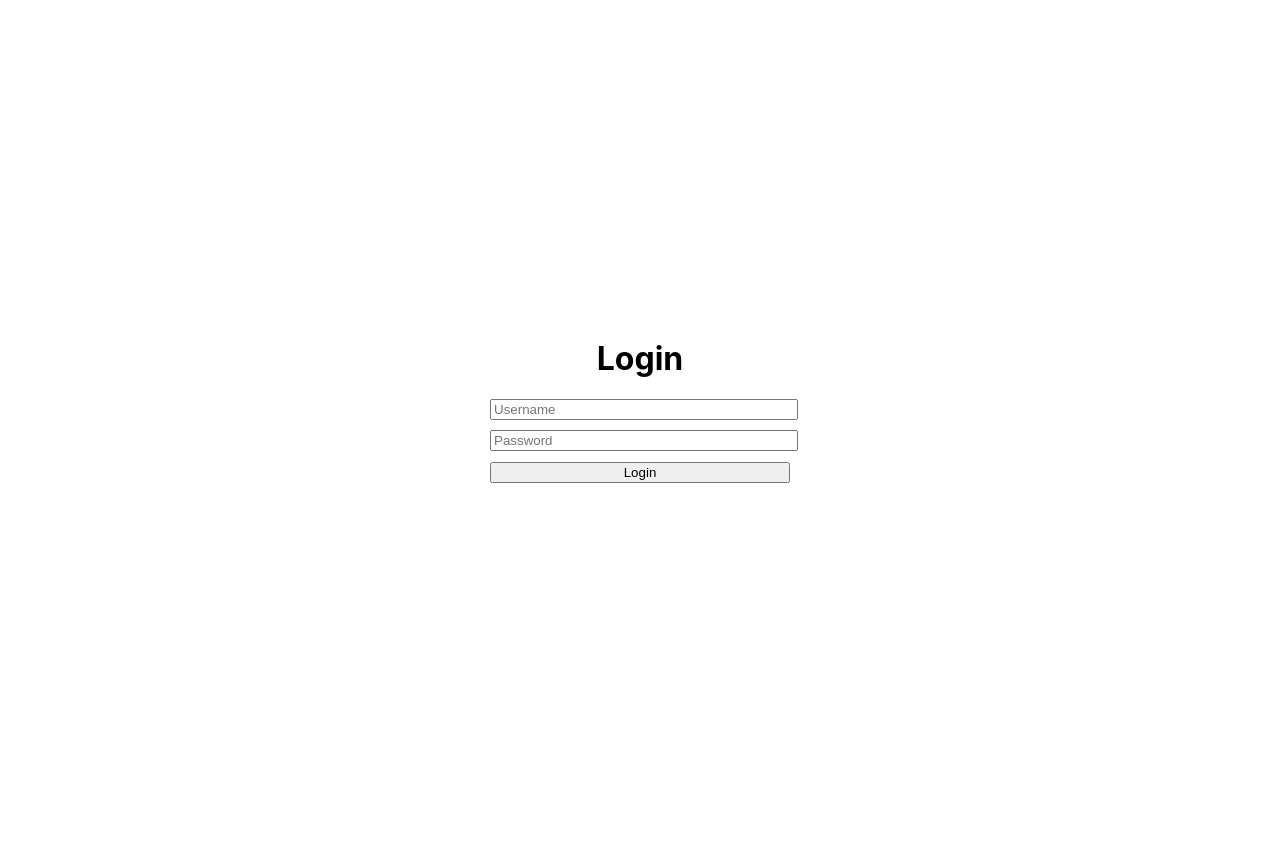
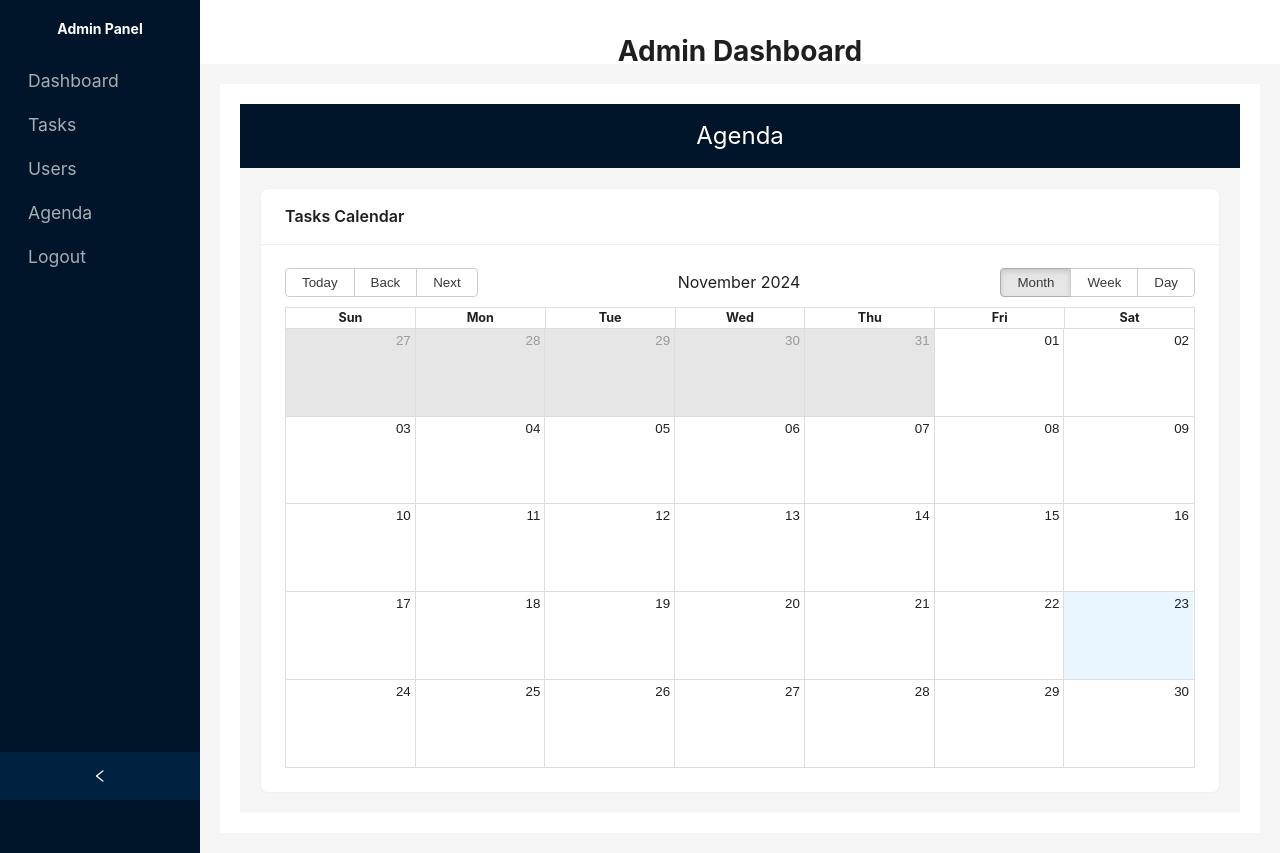
Before and after one commit to MeriemSellami/admin-dashboard-React, a React (Create React App) app: page /agenda in a window 1280 px wide. Before the commit this address led to /login. Before the commit the page ends 800 px from the top, so only its background shows below. Built offline with nearby package versions, Linux system fonts and the light colour scheme; no server answers; sample sign-in values are in the browser's storage.

Commit message:
agenda update

```diff
--- a/package.json
+++ b/package.json
@@ -19,6 +19,7 @@
     "classnames": "^2.5.1",
     "cookie-parser": "^1.4.7",
     "cors": "^2.8.5",
+    "date-fns": "^4.1.0",
     "dotenv": "^16.4.5",
     "express": "^4.21.1",
     "formik": "^2.4.6",
@@ -28,6 +29,7 @@
     "mongoose": "^8.8.2",
     "multer": "^1.4.5-lts.1",
     "react": "^18.3.1",
+    "react-big-calendar": "^1.16.0",
     "react-chartjs-2": "^5.2.0",
     "react-dom": "^18.3.1",
     "react-helmet": "^6.1.0",
--- a/src/App.js
+++ b/src/App.js
@@ -8,7 +8,7 @@ import Tasks from './pages/Tasks';
 import Users from './pages/Users';
 import PrivateRoute from './components/PrivateRoute';
 import DashboardLayout from './components/DashboardLayout';
-
+import Agenda from './pages/Agenda';
 import './App.css';
 
 const App = () => {
@@ -46,7 +46,18 @@ const App = () => {
             </PrivateRoute>
           }
         />
+        <Route
+          path="/agenda"
+          element={
+            <PrivateRoute>
+              <DashboardLayout>
+                <Agenda />
+              </DashboardLayout>
+            </PrivateRoute>
+          }
+        />
         <Route path="*" element={<Navigate to="/login" />} />
+
       </Routes>
     </Router>
   );
--- a/src/components/DashboardLayout.js
+++ b/src/components/DashboardLayout.js
@@ -28,7 +28,9 @@ const DashboardLayout = ({ children }) => {
           <Menu.Item key="3" onClick={() => navigate('/users')}>
             Users
           </Menu.Item>
-          <Menu.Item key="4" onClick={handleLogout}>
+            <Menu.Item key="4" onClick={() => navigate('/agenda')}>
+                Agenda</Menu.Item>
+          <Menu.Item key="5" onClick={handleLogout}>
             Logout
           </Menu.Item>
         </Menu>
--- a/src/components/Sidebar.js
+++ b/src/components/Sidebar.js
@@ -67,6 +67,11 @@ const Sidebar = () => {
             icon: <UserOutlined />,
             label: <Link to="/users" style={{ color: '#fff' }}>Users</Link>,
           },
+          {
+            key: '4',
+            icon: <UserOutlined />,
+            label: <Link to="/agenda" style={{ color: '#fff' }}>Agenda</Link>,
+          }
         ]}
       />
 
--- /dev/null
+++ b/src/pages/Agenda.js
@@ -0,0 +1,137 @@
+import React, { useEffect, useState } from 'react';
+import { Layout, Card, message, Modal, Row, Col, Typography, Button } from 'antd';
+import axios from 'axios';
+import moment from 'moment';
+import { Calendar, momentLocalizer } from 'react-big-calendar';
+import 'react-big-calendar/lib/css/react-big-calendar.css';
+
+const { Header, Content } = Layout;
+const { Title, Text } = Typography;
+
+const localizer = momentLocalizer(moment);
+
+const AgendaPage = () => {
+  const [tasks, setTasks] = useState([]);
+  const [loading, setLoading] = useState(true);
+  const [selectedTask, setSelectedTask] = useState(null); // Track selected task
+  const [isModalVisible, setIsModalVisible] = useState(false); // Track modal visibility
+
+  useEffect(() => {
+    const fetchTasks = async () => {
+      try {
+        const response = await axios.get('http://localhost:5000/api/tasks');
+        setTasks(response.data);
+        setLoading(false);
+      } catch (error) {
+        console.error('Error fetching tasks:', error);
+        message.error('Failed to fetch tasks.');
+        setLoading(false);
+      }
+    };
+
+    fetchTasks();
+  }, []);
+
+  // Format the tasks into events for the calendar
+  const events = tasks.map((task) => ({
+    title: task.title,
+    start: new Date(task.dueDate),
+    end: new Date(task.dueDate),
+    allDay: true,
+    status: task.status,
+    description: task.description,
+    assignedTo: task.assignedTo,
+  }));
+
+  const handleSelectEvent = (event) => {
+    setSelectedTask(event);
+    setIsModalVisible(true); // Open the modal when a task is clicked
+  };
+
+  const handleCloseModal = () => {
+    setIsModalVisible(false); // Close the modal
+  };
+
+  if (loading) return <p>Loading tasks...</p>;
+
+  return (
+    <Layout>
+      <Header style={{ color: '#fff', fontSize: '24px', textAlign: 'center' }}>Agenda</Header>
+      <Content style={{ padding: '20px' }}>
+        <Card title="Tasks Calendar" style={{ width: '100%' }}>
+          <Calendar
+            localizer={localizer}
+            events={events}
+            startAccessor="start"
+            endAccessor="end"
+            style={{ height: '500px' }}
+            views={['month', 'week', 'day']}
+            defaultView="month"
+            popup
+            onSelectEvent={handleSelectEvent} // Handle task click
+          />
+        </Card>
+
+        {/* Modal to display task details */}
+        {selectedTask && (
+          <Modal
+          title={<Title level={3} style={{ textAlign: 'center' }}>{selectedTask.title}</Title>}
+          visible={isModalVisible}
+          onCancel={handleCloseModal}
+          footer={null}
+          width={600}
+          style={{ textAlign: 'center' }}
+        >
+          <Card
+            style={{
+              borderRadius: '10px',
+              padding: '20px',
+              boxShadow: '0 4px 8px rgba(0, 0, 0, 0.1)',
+              backgroundColor: '#f9f9f9',
+              textAlign: 'left',
+            }}
+          >
+            <Row gutter={16}>
+              <Col span={12}>
+                <Text strong>Status:</Text>
+                <p>{selectedTask.status}</p>
+              </Col>
+              <Col span={12}>
+                <Text strong>Assigned To:</Text>
+                {/* Ensure that assignedTo is an object and access its name */}
+                <p>{selectedTask.assignedTo ? selectedTask.assignedTo.name : 'N/A'}</p>
+              </Col>
+            </Row>
+            <Row gutter={16}>
+              <Col span={12}>
+                <Text strong>Due Date:</Text>
+                <p>{new Date(selectedTask.start).toLocaleDateString()}</p>
+              </Col>
+              <Col span={12}>
+                <Text strong>Description:</Text>
+                <p>{selectedTask.description}</p>
+              </Col>
+            </Row>
+
+            <Button
+              type="primary"
+              onClick={handleCloseModal}
+              style={{
+                marginTop: '20px',
+                backgroundColor: '#4caf50',
+                borderColor: '#4caf50',
+                width: '100%',
+              }}
+            >
+              Close
+            </Button>
+          </Card>
+        </Modal>
+
+        )}
+      </Content>
+    </Layout>
+  );
+};
+
+export default AgendaPage;
```
Also changed, not shown: 1 other file (tests, documents, lock files or other folders).
